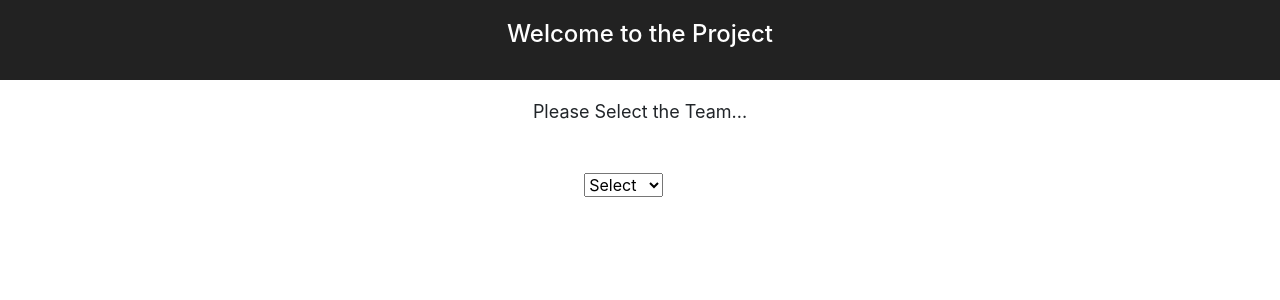
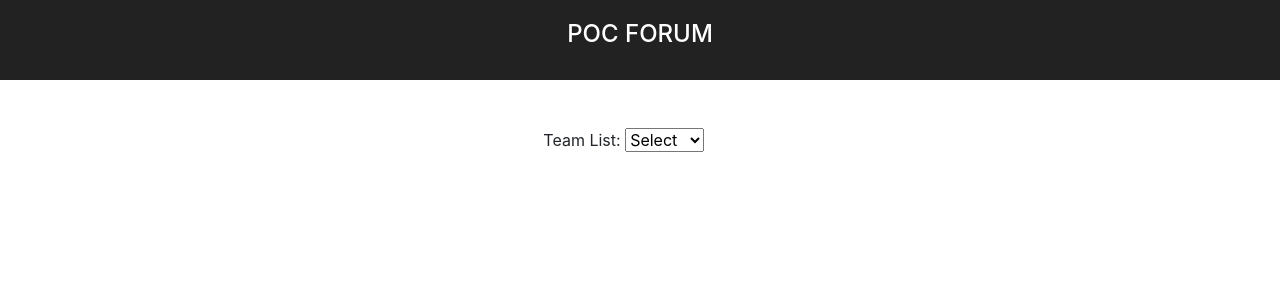
Before and after one commit to VasanthanK93/pocApp_Web, a React (Create React App) app: page / in a window 1280 px wide. Shown: the top 300 px of the page. Built offline with nearby package versions, Linux system fonts and the light colour scheme; no server answers.

Commit message:
design changes

```diff
--- a/src/App.js
+++ b/src/App.js
@@ -1,11 +1,11 @@
 import React, { Component } from 'react';
-import logo from './logo.svg';
-import Select from 'react-select';
 import axios from 'axios'
 import 'bootstrap/dist/css/bootstrap.min.css';
 import './App.css';
 import Teamtable from './Teamtable/Teamtable';
 import Form from './Form/Form';
+import { Menu, Dropdown, Button, message, Tooltip } from 'antd';
+import { DownOutlined, UserOutlined } from '@ant-design/icons';
 
 
 class App extends Component {
@@ -125,15 +125,12 @@ await this.addData(items)
     return (
       <div className="App">
         <header className="App-header">
-          <h1 className="App-title">Welcome to the Project</h1>
+          <h1 className="App-title">POC FORUM</h1>
         </header>
-        <p className="App-intro">
-         Please Select the Team...
-        </p>
         <div className = "container">
         <form>
-
           <div className = "col-md-3" style={{marginLeft: '25em', marginTop:'3em'}}>
+            <span>Team List:    </span>
           <select value={this.state.value} onChange={this.handleChange} placeholder="Select">
           <option value="">Select</option>
             <option value="T1">Team 1</option>
@@ -142,6 +139,8 @@ await this.addData(items)
             <option value="T4">Team 4</option>
           </select>
         </div>
+
+      {this.state.tableSee ? (<Teamtable data ={this.state.propTeam} items={ this.state.items } showForm ={this.state.showForm} deleteRow={this.deleteRow} />):null}
 
         {this.state.addFormSee ?( <button style = {{marginTop:'3em'}} onClick={this.addNewRow} type="button" className="btn btn-primary text-center">
       <i className="fa fa-plus-circle" aria-hidden="true"></i>
@@ -156,8 +155,6 @@ await this.addData(items)
       newRemark={ this.state.remarks }
       addData = {this.addData}/>):null}
 
-      {this.state.tableSee ? (<Teamtable data ={this.state.propTeam} items={ this.state.items } deleteRow={this.deleteRow} />):null}
-
      </form>
       </div>
     </div>
--- a/src/Teamtable/Teamtable.js
+++ b/src/Teamtable/Teamtable.js
@@ -19,8 +19,8 @@ render(){
           <td>{team.status}</td>
           <td>{team.remarks}</td>
           <td>
-       <span className="table-remove"><button type="button" onClick={this.props.deleteRow}
-           className="btn btn-danger btn-rounded btn-sm my-0">Remove</button></span>
+          <span className="table-edit"><button type="button" onClick={this.props.editRow}
+                     className="btn-rounded btn-sm my-0">Edit</button></span>
      </td>
        </tr>)})}
        else if(this.props.data.length > 1){
@@ -37,8 +37,8 @@ render(){
                     <td>{poc.status}</td>
                     <td>{poc.remarks}</td>
                     <td>
-                 <span className="table-remove"><button type="button" onClick={this.props.deleteRow}
-                     className="btn btn-danger btn-rounded btn-sm my-0">Remove</button></span>
+                 <span className="table-edit"><button type="button" onClick={this.props.editRow}
+                     className="btn-rounded btn-sm my-0">Edit</button></span>
                </td>
                  </tr>)
              })
```
